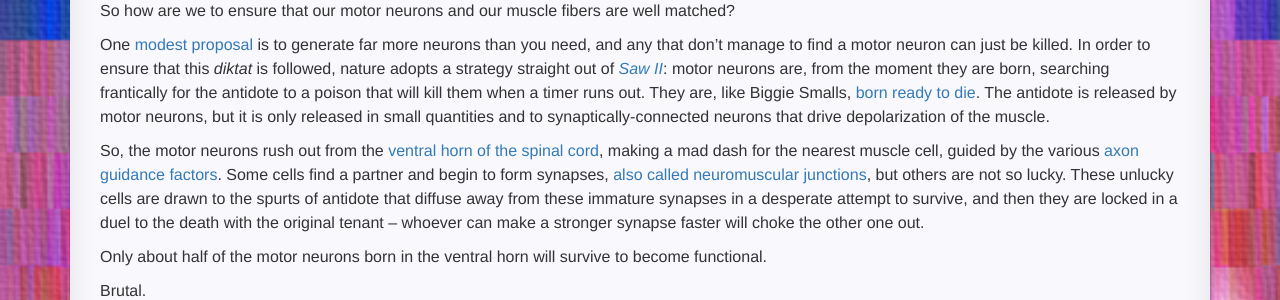
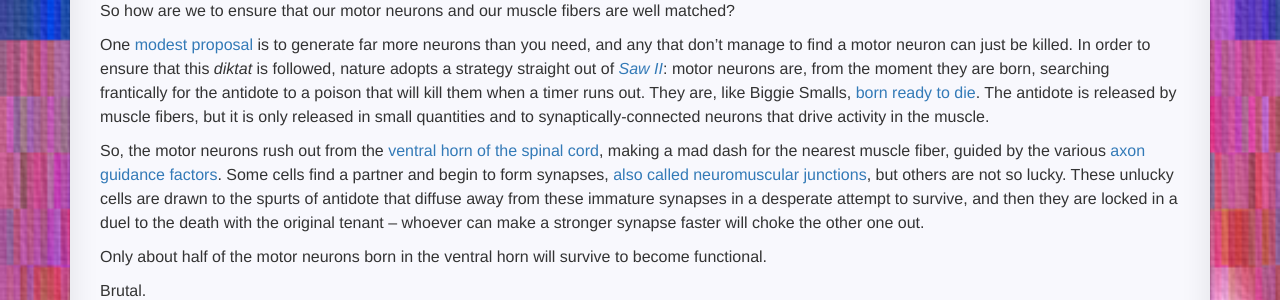
Before and after one commit to charlesfrye/FoundationalNeuroscience, a Jekyll site: the page built from _posts/2016-04-07-36.md, in a window 1280 px wide. Shown: the part 691-991 px from the top of the page. Built offline with Jekyll 4.4.1, drawn with Linux system fonts in a browser that asks for light colours; nearby versions of some CDN libraries; a style sheet for code colours, icons or effects is not loaded.

Commit message:
Clarifies and cleans up language in 36

```diff
--- a/_posts/2016-04-07-36.md
+++ b/_posts/2016-04-07-36.md
@@ -68,14 +68,14 @@ searching frantically for the antidote
 to a poison that will kill them when a timer runs out.
 They are, like Biggie Smalls,
 [born ready to die](https://upload.wikimedia.org/wikipedia/en/9/97/Ready_To_Die.jpg).
-The antidote is released by motor neurons,
+The antidote is released by muscle fibers,
 but it is only released in small quantities
 and to synaptically-connected neurons
-that drive depolarization of the muscle.
+that drive activity in the muscle.
 
 So, the motor neurons rush out from the
 [ventral horn of the spinal cord]({{site.baseurl}}/71),
-making a mad dash for the nearest muscle cell,
+making a mad dash for the nearest muscle fiber,
 guided by the various
 [axon guidance factors]({{site.baseurl}}/34).
 Some cells find a partner and begin to form synapses,
```
